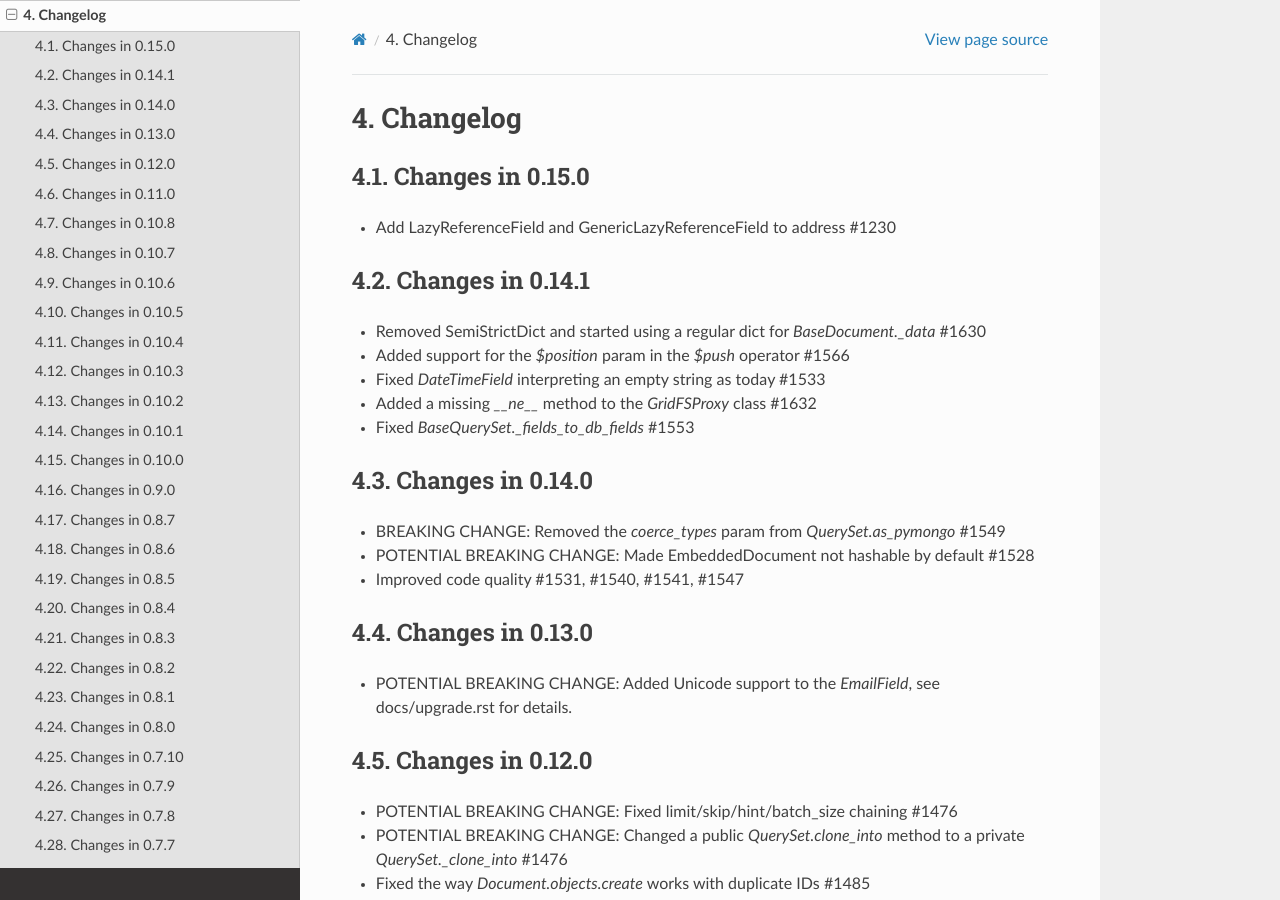
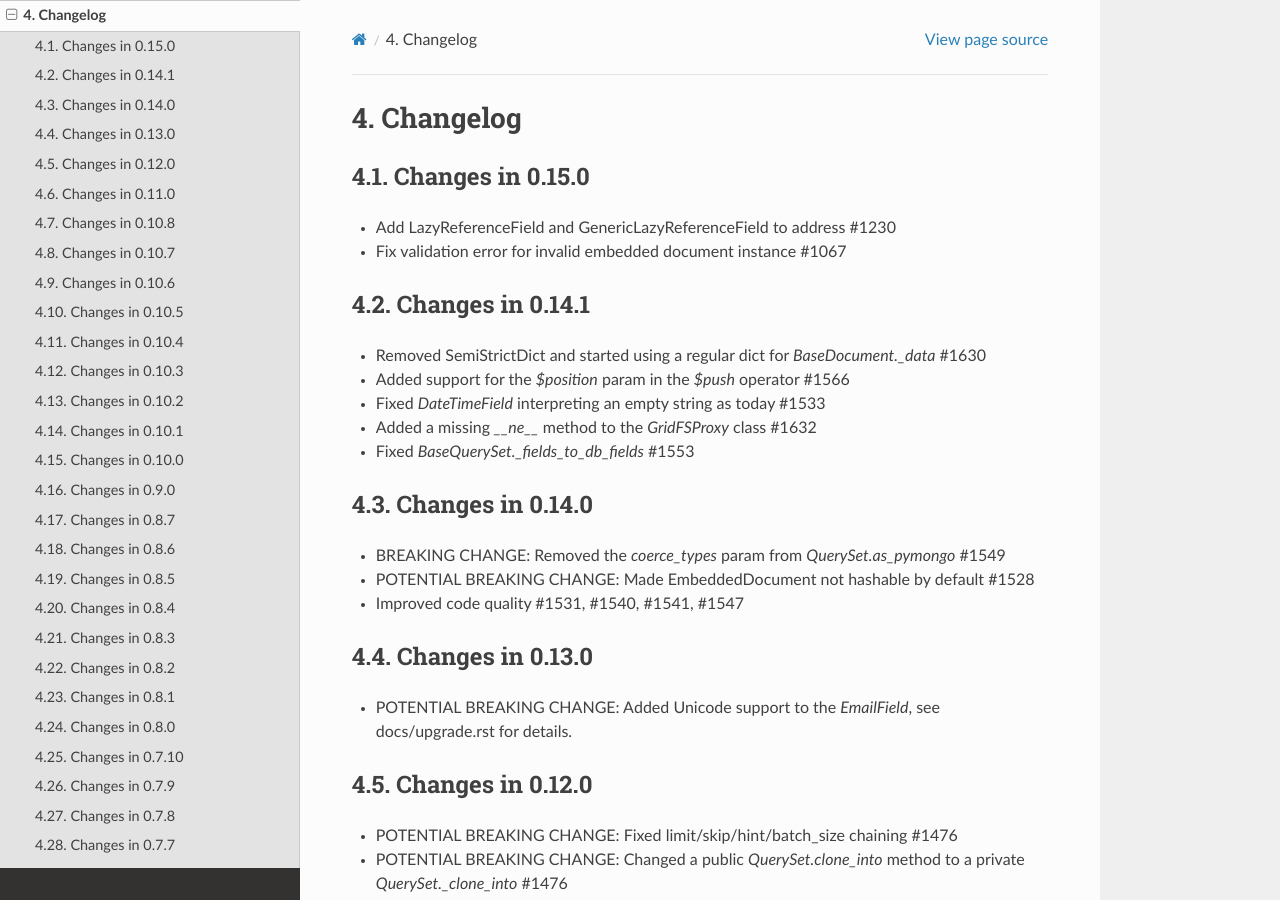
Before and after one commit to MongoEngine/mongoengine, a Sphinx documentation site: the page built from docs/changelog.rst, in a window 1280 px wide and 900 px high. Built offline with Sphinx 7.4.7 and the Read the Docs theme 2.0.0, drawn with Linux system fonts in a browser that asks for light colours.

Commit message:
add changelog

```diff
--- a/docs/changelog.rst
+++ b/docs/changelog.rst
@@ -5,6 +5,7 @@ Changelog
 Changes in 0.15.0
 =================
 - Add LazyReferenceField and GenericLazyReferenceField to address #1230
+- Fix validation error for invalid embedded document instance #1067
 
 Changes in 0.14.1
 =================
```
